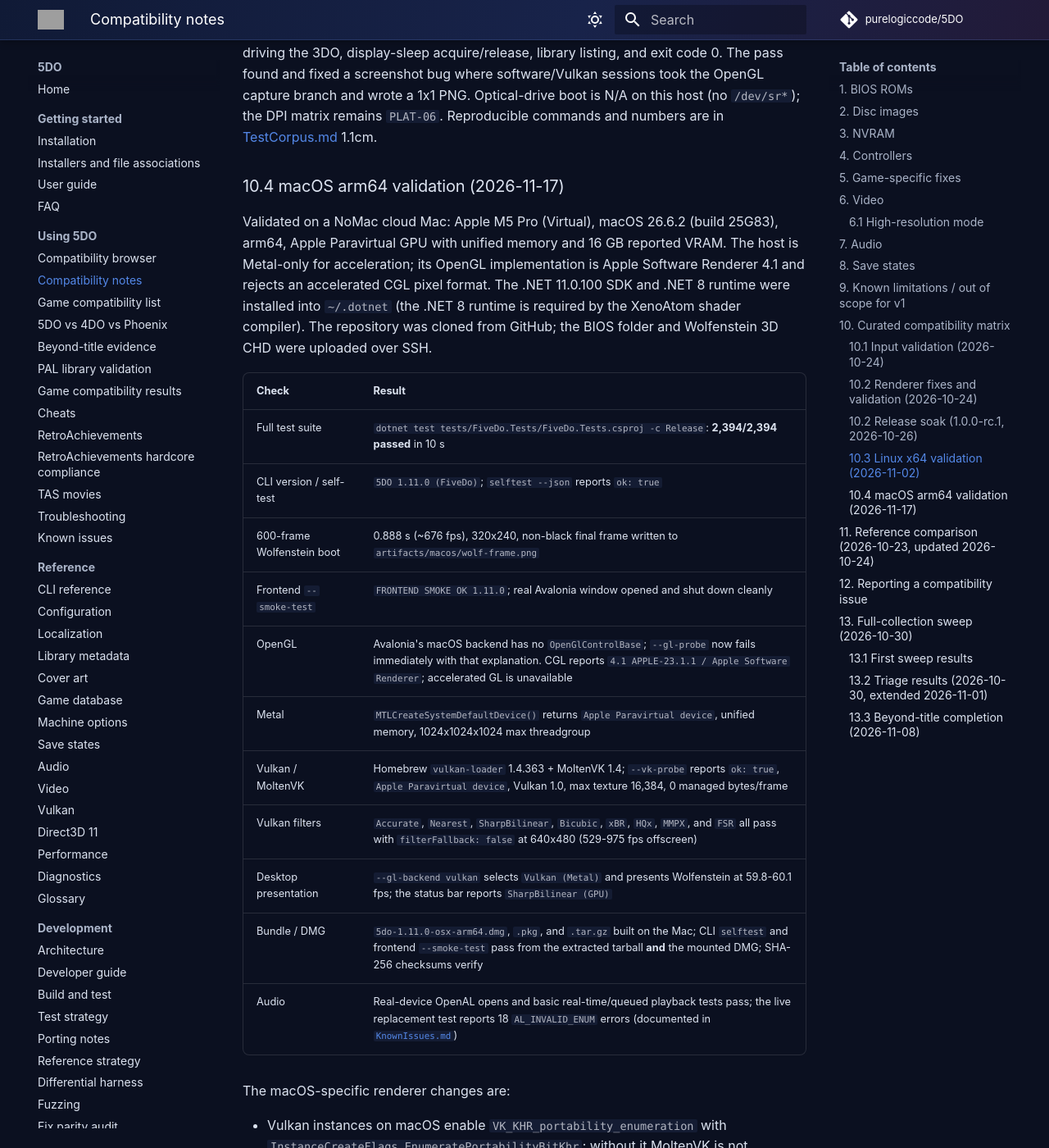
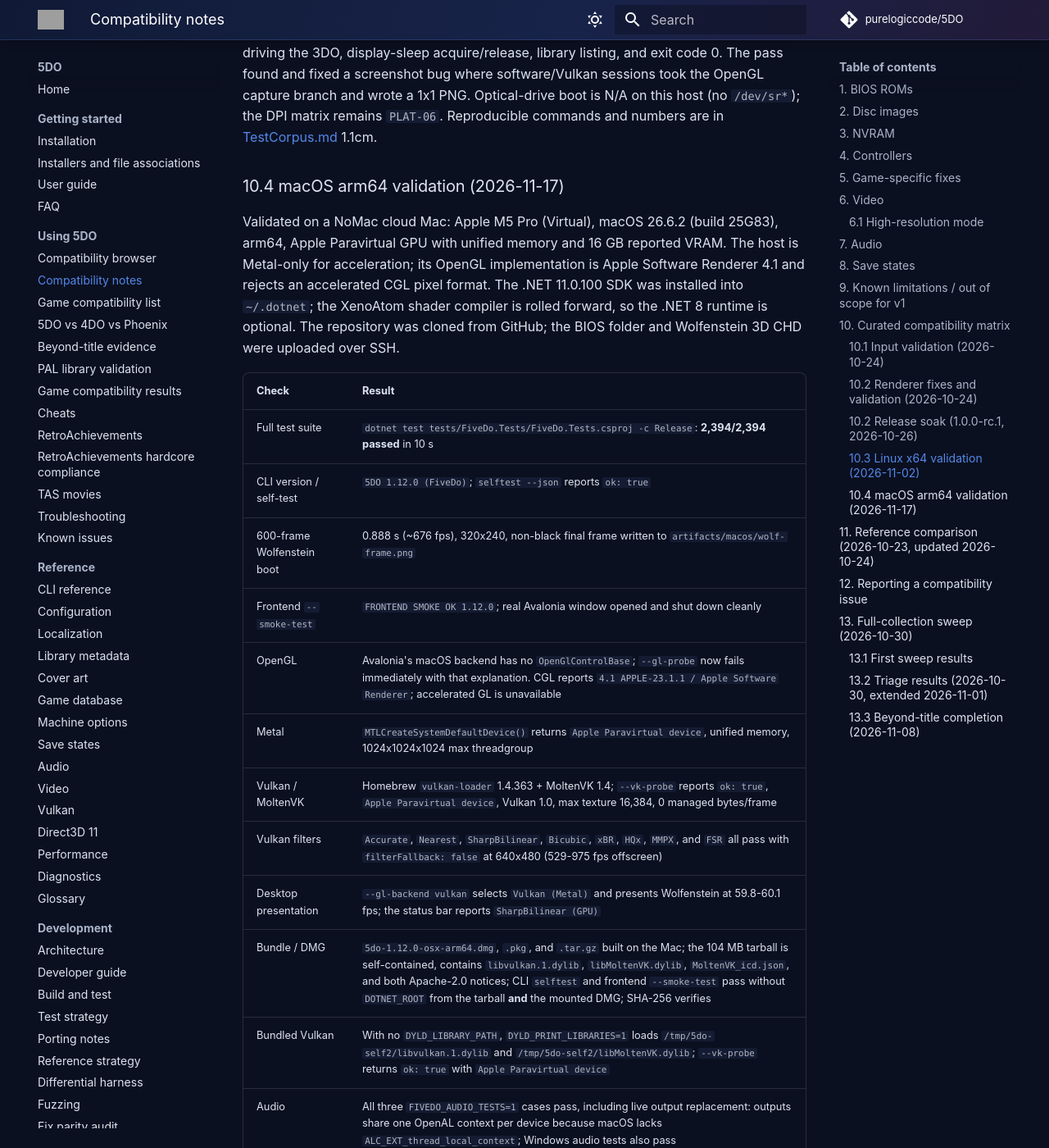
Before and after one commit to purelogiccode/5DO, an MkDocs documentation site: the page built from docs/Compatibility.md, in a window 1280 px wide and 1400 px high, scrolled down 25465 px. Shown: the whole window at 82% size. Built offline with MkDocs 1.6.1 and Material for MkDocs 9.7.7, drawn with Linux system fonts in a browser that asks for light colours; comment, search, counter and statistics services are not loaded; some of the changed text lies outside the part shown; grey boxes are pictures that could not be loaded.

Commit message:
Bundle MoltenVK, self-contained apphosts, and finalize 1.12.0 docs
- Stage the Vulkan loader, MoltenVK, ICD JSON, and Apache-2.0 notices in the macOS arm64 bundle.
- Initialize the bundled ICD path before the Vulkan loader starts.
- Embed the .NET runtime in all release apphosts and update build/release workflows.
- Drop Intel macOS from the matrix and update current docs, changelog, and release notes.
- Record the macOS GPU, bundled runtime, audio, and NoMac validation evidence.

```diff
--- a/docs/Compatibility.md
+++ b/docs/Compatibility.md
@@ -737,32 +737,34 @@ capture branch and wrote a 1x1 PNG. Optical-drive boot is N/A on this host (no
 Validated on a NoMac cloud Mac: Apple M5 Pro (Virtual), macOS 26.6.2 (build 25G83),
 arm64, Apple Paravirtual GPU with unified memory and 16 GB reported VRAM. The host is
 Metal-only for acceleration; its OpenGL implementation is Apple Software Renderer 4.1
-and rejects an accelerated CGL pixel format. The .NET 11.0.100 SDK and .NET 8 runtime
-were installed into `~/.dotnet` (the .NET 8 runtime is required by the XenoAtom shader
-compiler). The repository was cloned from GitHub; the BIOS folder and Wolfenstein 3D
+and rejects an accelerated CGL pixel format. The .NET 11.0.100 SDK was installed into
+`~/.dotnet`; the XenoAtom shader compiler is rolled forward, so the .NET 8 runtime is
+optional. The repository was cloned from GitHub; the BIOS folder and Wolfenstein 3D
 CHD were uploaded over SSH.
 
 | Check | Result |
 |---|---|
 | Full test suite | `dotnet test tests/FiveDo.Tests/FiveDo.Tests.csproj -c Release`: **2,394/2,394 passed** in 10 s |
-| CLI version / self-test | `5DO 1.11.0 (FiveDo)`; `selftest --json` reports `ok: true` |
+| CLI version / self-test | `5DO 1.12.0 (FiveDo)`; `selftest --json` reports `ok: true` |
 | 600-frame Wolfenstein boot | 0.888 s (~676 fps), 320x240, non-black final frame written to `artifacts/macos/wolf-frame.png` |
-| Frontend `--smoke-test` | `FRONTEND SMOKE OK 1.11.0`; real Avalonia window opened and shut down cleanly |
+| Frontend `--smoke-test` | `FRONTEND SMOKE OK 1.12.0`; real Avalonia window opened and shut down cleanly |
 | OpenGL | Avalonia's macOS backend has no `OpenGlControlBase`; `--gl-probe` now fails immediately with that explanation. CGL reports `4.1 APPLE-23.1.1 / Apple Software Renderer`; accelerated GL is unavailable |
 | Metal | `MTLCreateSystemDefaultDevice()` returns `Apple Paravirtual device`, unified memory, 1024x1024x1024 max threadgroup |
 | Vulkan / MoltenVK | Homebrew `vulkan-loader` 1.4.363 + MoltenVK 1.4; `--vk-probe` reports `ok: true`, `Apple Paravirtual device`, Vulkan 1.0, max texture 16,384, 0 managed bytes/frame |
 | Vulkan filters | `Accurate`, `Nearest`, `SharpBilinear`, `Bicubic`, `xBR`, `HQx`, `MMPX`, and `FSR` all pass with `filterFallback: false` at 640x480 (529-975 fps offscreen) |
 | Desktop presentation | `--gl-backend vulkan` selects `Vulkan (Metal)` and presents Wolfenstein at 59.8-60.1 fps; the status bar reports `SharpBilinear (GPU)` |
-| Bundle / DMG | `5do-1.11.0-osx-arm64.dmg`, `.pkg`, and `.tar.gz` built on the Mac; CLI `selftest` and frontend `--smoke-test` pass from the extracted tarball **and** the mounted DMG; SHA-256 checksums verify |
-| Audio | Real-device OpenAL opens and basic real-time/queued playback tests pass; the live replacement test reports 18 `AL_INVALID_ENUM` errors (documented in [`KnownIssues.md`](KnownIssues.md)) |
+| Bundle / DMG | `5do-1.12.0-osx-arm64.dmg`, `.pkg`, and `.tar.gz` built on the Mac; the 104 MB tarball is self-contained, contains `libvulkan.1.dylib`, `libMoltenVK.dylib`, `MoltenVK_icd.json`, and both Apache-2.0 notices; CLI `selftest` and frontend `--smoke-test` pass without `DOTNET_ROOT` from the tarball **and** the mounted DMG; SHA-256 verifies |
+| Bundled Vulkan | With no `DYLD_LIBRARY_PATH`, `DYLD_PRINT_LIBRARIES=1` loads `/tmp/5do-self2/libvulkan.1.dylib` and `/tmp/5do-self2/libMoltenVK.dylib`; `--vk-probe` returns `ok: true` with `Apple Paravirtual device` |
+| Audio | All three `FIVEDO_AUDIO_TESTS=1` cases pass, including live output replacement: outputs share one OpenAL context per device because macOS lacks `ALC_EXT_thread_local_context`; Windows audio tests also pass |
 
 The macOS-specific renderer changes are:
 
 - Vulkan instances on macOS enable `VK_KHR_portability_enumeration` with
   `InstanceCreateFlags.EnumeratePortabilityBitKhr`; without it MoltenVK is not
   enumerated and `vkCreateInstance` returns `ErrorIncompatibleDriver`.
-- Silk.NET loads Homebrew's `/opt/homebrew/lib/libvulkan.1.dylib` explicitly, so
-  `DYLD_LIBRARY_PATH` is not required.
+- Silk.NET prefers the bundled `libvulkan.1.dylib`/`libMoltenVK.dylib`; the
+  `MoltenVK_icd.json` path is installed from the renderer's static constructor so the
+  loader never falls back to Homebrew. `DYLD_LIBRARY_PATH` is not required.
 - The desktop shell maps OpenGL/Vulkan/Direct3D selections to an offscreen
   `VulkanOffscreenRenderer` (`CaptureToFrame=true`) and copies the readback into the
   existing `WriteableBitmap` presenter; a CPU presenter remains the fallback when
@@ -772,7 +774,9 @@ The macOS-specific renderer changes are:
   path is Vulkan over MoltenVK/Metal.
 
 The `.dmg` remains unsigned (no Developer ID identity was supplied); this is the same
-unsigned drag-to-Applications DMG shape used by the release workflow.
+unsigned drag-to-Applications DMG shape used by the release workflow. `PLAT-15`,
+`PLAT-16`, and `PLAT-18` are closed by this pass; native Metal/Vulkan surface
+(`PLAT-14`) and Retina/DPI (`PLAT-17`) remain open.
 
 ## 11. Reference comparison (2026-10-23, updated 2026-10-24)
 
```
Also changed, not shown: CHANGELOG.md (+11 -3 lines), docs/ImplementationPlan.md (+6 -6 lines), docs/ReleaseNotes-1.12.0.md (+9 -4 lines), docs/WhatsNew.md (+6 -0 lines), wiki/Release-1.12.0.md (+6 -0 lines), 14 other files.
